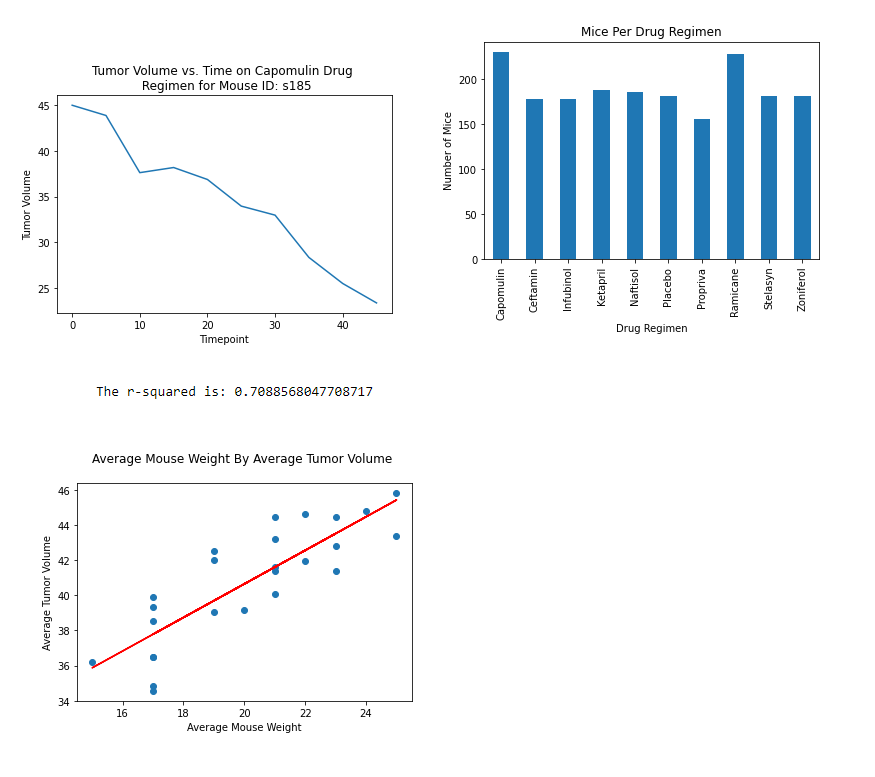
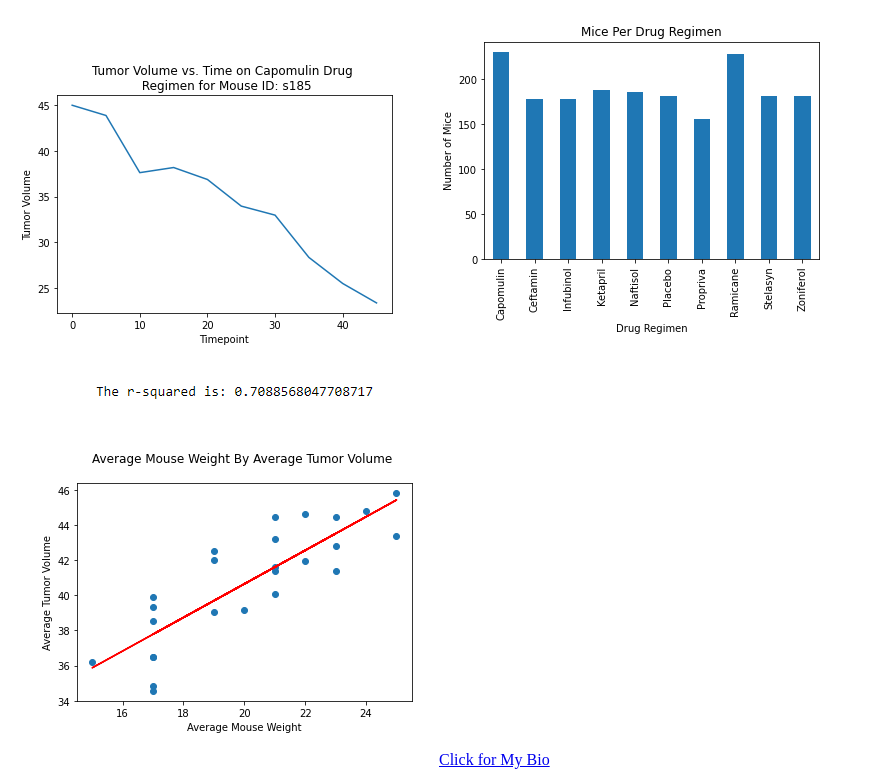
Before and after one commit to m-rivera1/just_test_repo, a plain HTML site: page index.html in a window 1280 px wide. Shown: the part 61-838 px from the top of the page, without its empty margins (0-875 px from the left). Drawn offline with Linux system fonts and the light colour scheme.

Commit message:
added link back to bio page

```diff
--- a/index.html
+++ b/index.html
@@ -13,5 +13,11 @@
     <img src="mice_per_drug_bar_pandas.png" alt="barchart">
     <img src="mouseW_by_tumorW_r.png" alt="barchart">
 
+
+    <a href="https://m-rivera1.github.io/MyInfo.github.io/vs_code/">Click for My Bio</a>
+
+
+
+
 </body>
 </html>
```
